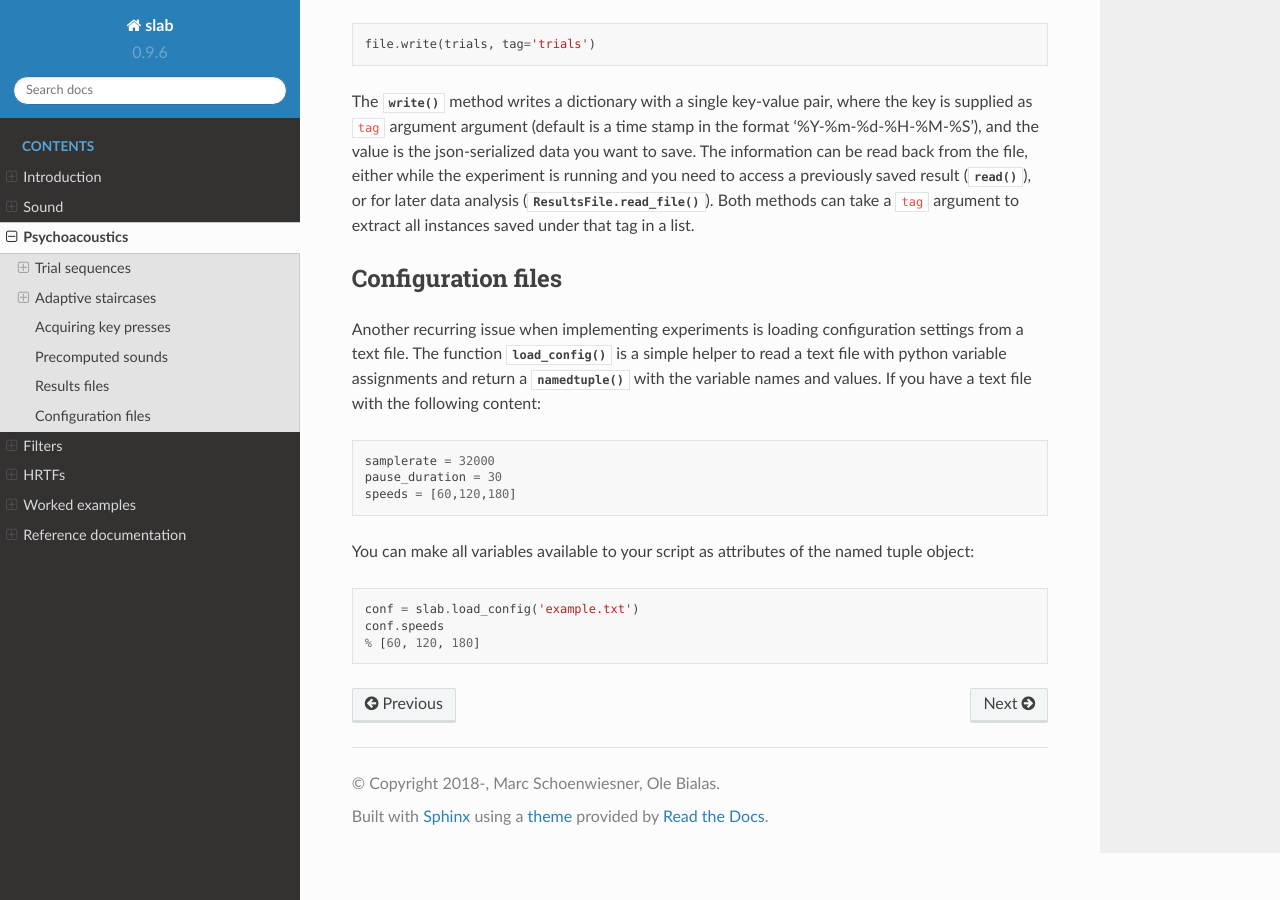
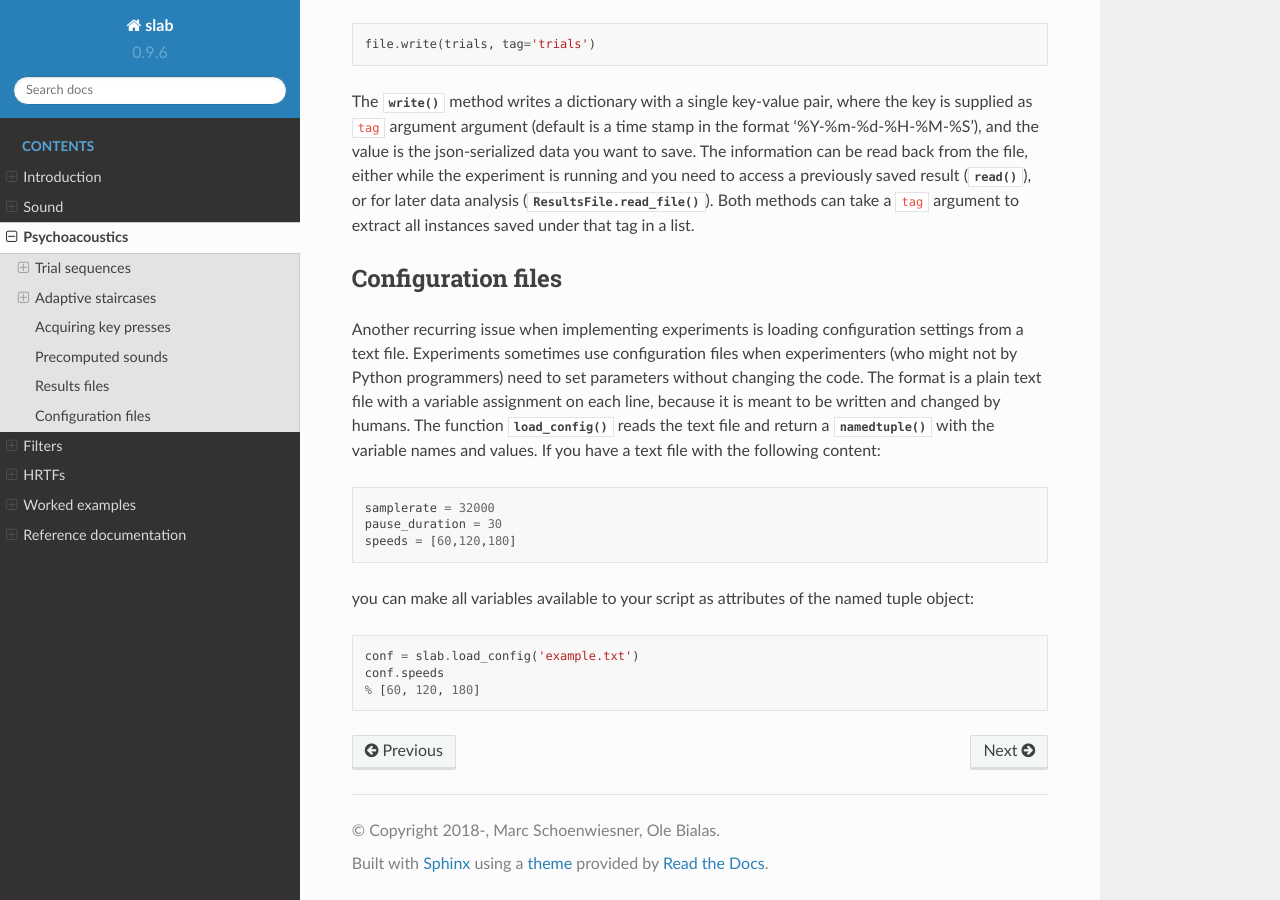
Before and after one commit to DrMarc/slab, a Sphinx documentation site: the page built from docs/psychoacoustics.rst, in a window 1280 px wide and 900 px high, scrolled down 9321 px. Built offline with Sphinx 7.4.7 and the Read the Docs theme 2.0.0, drawn with Linux system fonts in a browser that asks for light colours; cross-references to code outside the pages are shown as plain code.

Commit message:
minor improvement of load_config description

```diff
--- a/docs/psychoacoustics.rst
+++ b/docs/psychoacoustics.rst
@@ -415,7 +415,10 @@ in a list.
 
 Configuration files
 -------------------
-Another recurring issue when implementing experiments is loading configuration settings from a text file. The function :func:`~slab.psychoacoustics.load_config` is a simple helper to read a text file with python variable assignments and
+Another recurring issue when implementing experiments is loading configuration settings from a text file. Experiments
+sometimes use configuration files when experimenters (who might not by Python programmers) need to set parameters
+without changing the code. The format is a plain text file with a variable assignment on each line, because it is meant
+to be written and changed by humans. The function :func:`~slab.psychoacoustics.load_config` reads the text file and
 return a :func:`~collections.namedtuple` with the variable names and values. If you have a text file with the following
 content::
 
@@ -423,7 +426,7 @@ content::
     pause_duration = 30
     speeds = [60,120,180]
 
-You can make all variables available to your script as attributes of the named tuple object::
+you can make all variables available to your script as attributes of the named tuple object::
 
     conf = slab.load_config('example.txt')
     conf.speeds
```
